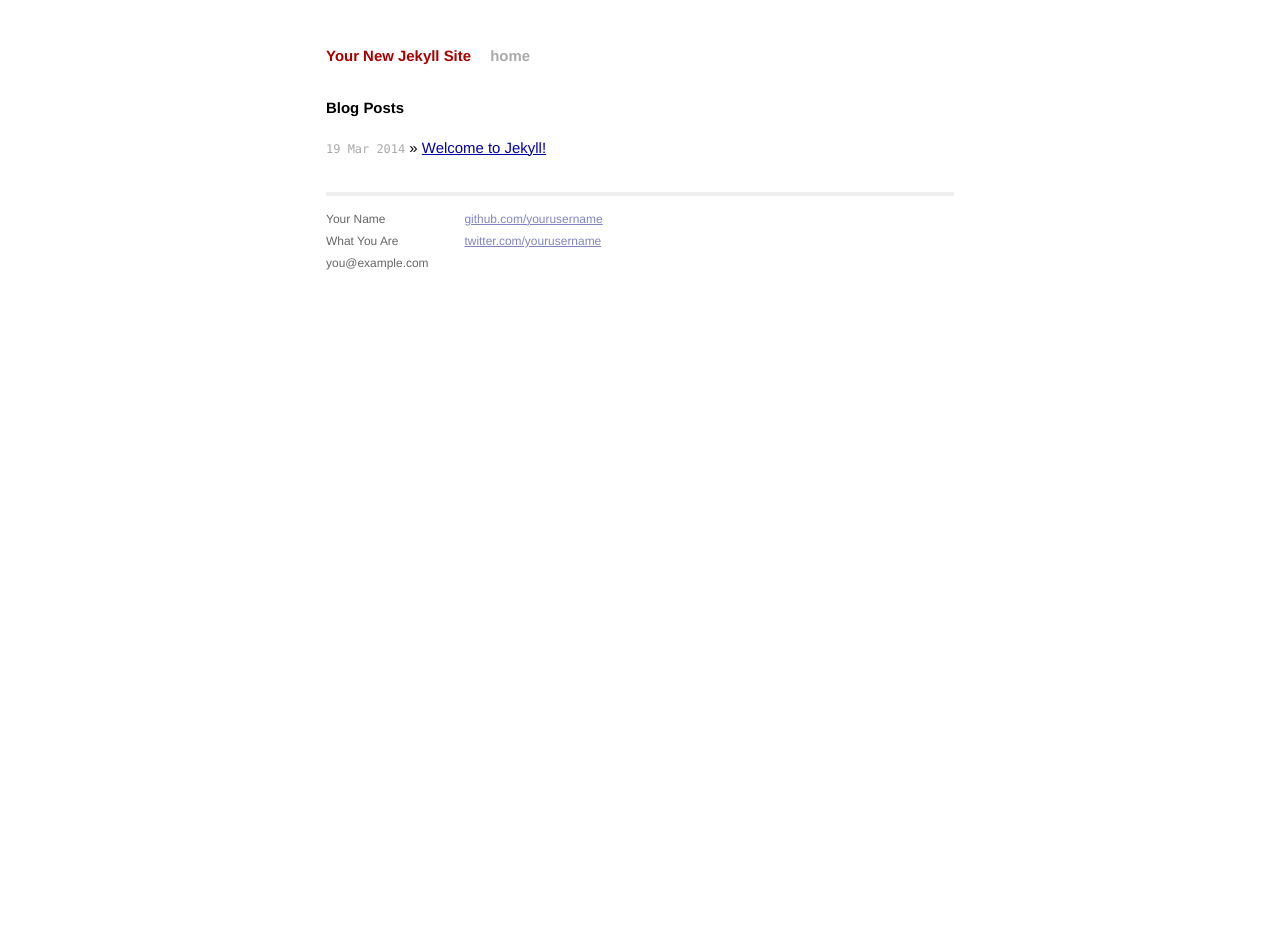
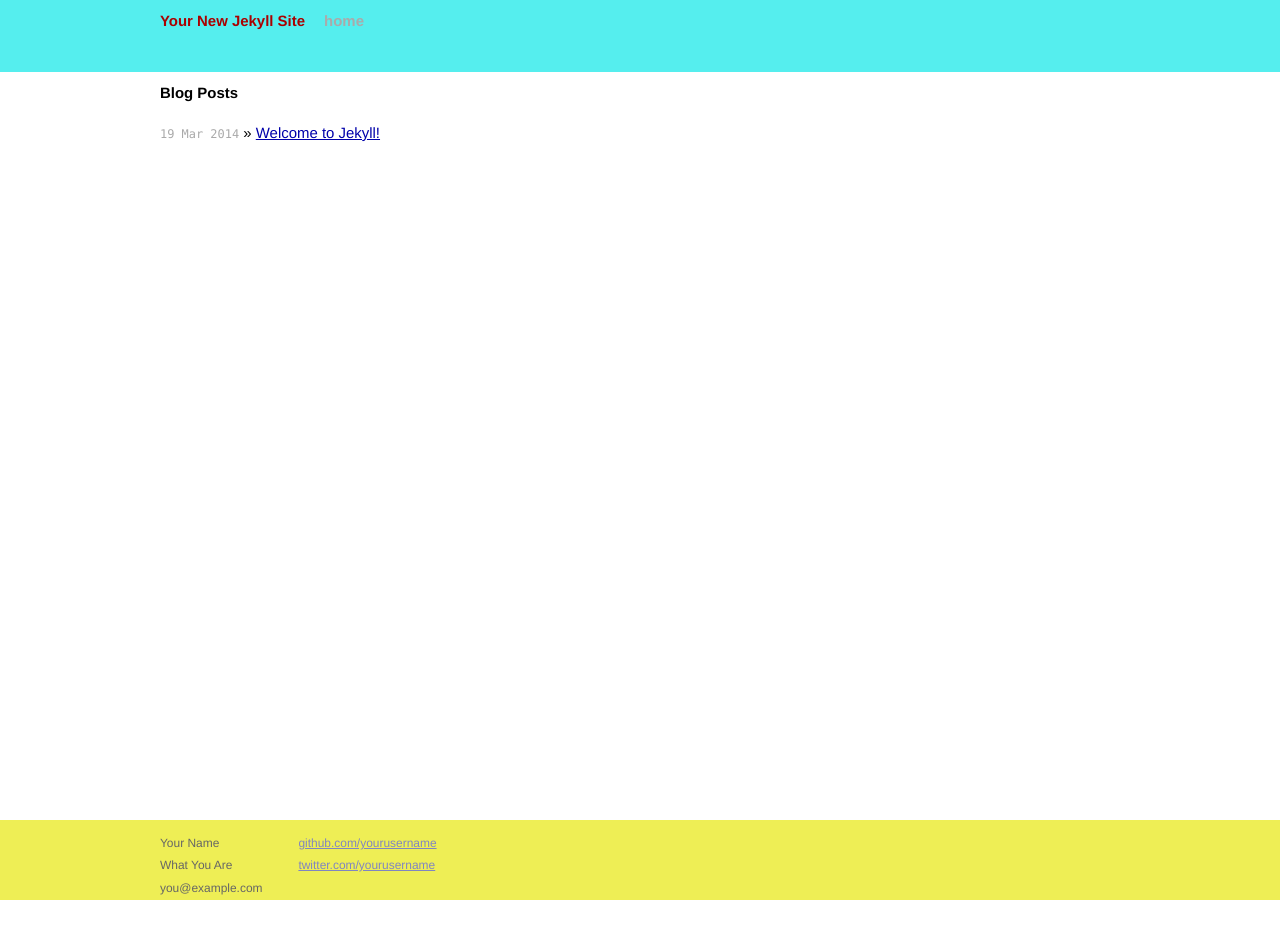
Before and after one commit to thorsenty/thorsenty.github.io, a Jekyll site: the page built from index.html, in a window 1280 px wide. Built offline with Jekyll 4.4.1, drawn with Linux system fonts in a browser that asks for light colours; Markdown is read by kramdown in place of the engine named in the settings; after the commit the page ends 900 px from its top, so only the background shows below that.

Commit message:
update page shell styles to allow bottom-sticking footer, potential for responsive content width

```diff
--- a/_layouts/default.html
+++ b/_layouts/default.html
@@ -17,13 +17,18 @@
 
         <div class="site">
           <div class="header">
+            <div class="content-container">
               <h1 class="title"><a href="/">{{ site.name }}</a></h1>
               <a class="extra" href="/">home</a>
             </div>
-
+          </div>
+          <div class="content">
+            <div class="content-container">
               {{ content }}
-
+            </div>
+          </div>
           <div class="footer">
+            <div class="content-container">
               <div class="contact">
                 <p>
                   Your Name<br />
@@ -39,6 +44,7 @@
               </div>
             </div>
           </div>
+        </div>
 
     </body>
 </html>
--- a/css/main.css
+++ b/css/main.css
@@ -58,9 +58,14 @@ a:visited { color: #a0a; }
 .site {
   font-size: 115%;
   text-align: justify;
-  width: 42em;
-  margin: 3em auto 2em;
   line-height: 1.5em;
+  min-height:100%;
+  position:relative;
+}
+
+.header {
+  padding:10px;
+  background:#5ee;
 }
 
 .header a {
@@ -94,11 +99,25 @@ a:visited { color: #a0a; }
   color: #aaa;
 }
 
+.content {
+  padding:10px;
+  padding-bottom:80px;
+}
+
+.content-container {
+  width: 960px;
+  margin: 0 auto;
+}
+
 .footer {
+  width:100%;
+  height:80px;
+  position:absolute;
+  bottom:0;
+  left:0;
+  background:#ee5;
   font-size: 80%;
   color: #666;
-  border-top: 4px solid #eee;
-  margin-top: 2em;
   overflow: hidden;
 }
 
```
Also changed, not shown: 3 other files. Lines whose indentation alone changed are shown as unchanged.
